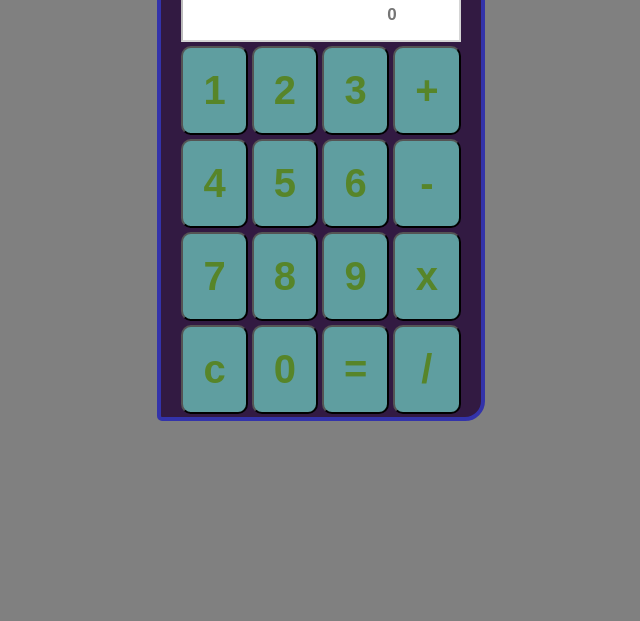
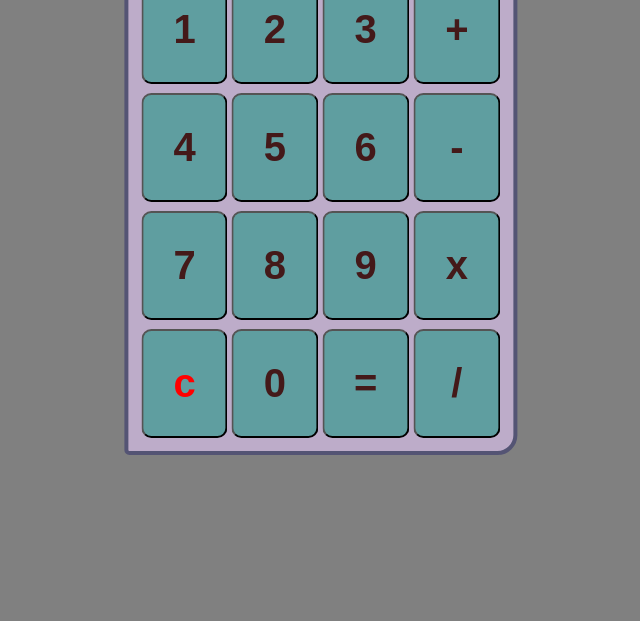
Before and after one commit to iriemena/calculator, a plain HTML site: page index.html in a window 1280 px wide. Shown: the part 256-877 px from the top of the page, without its empty margins (319-959 px from the left). After the commit the page ends 800 px from the top, so only its background shows below. Drawn offline with Linux system fonts and the light colour scheme.

Commit message:
addition

```diff
--- a/index.html
+++ b/index.html
@@ -6,7 +6,6 @@
 	<link rel="stylesheet" type="text/css" href="style.css" />
 
 	<body>
-	<div class="container">
 		<form name="calculator">
 			<caption>
 			<span>Calculator</span>
@@ -15,7 +14,7 @@
 				<tr>
 					<th colspan="4">
 						<input
-							type="text" style="font-size: 17px;" name="display"disabled="disabled"id="head"placeholder="                                        0"
+							type="text" style="font-size: 17px;" name="display"disabled="disabled"id="head"placeholder="                                              0"
 						/>
 					</th>
 				</tr>
@@ -39,7 +38,7 @@
 					<td><input type="button" name="multi" value="x" onclick="calculator.display.value += '*'" /></td>
 				</tr>
 				<tr>
-					<td><input type="button" name="clear" value="c" onclick="calculator.display.value = ''" /></td>
+					<td><input style="color: red;" type="button" name="clear" value="c" onclick="calculator.display.value = ''" /></td>
 					<td><input type="button" name="zero" value="0" onclick="calculator.display.value += '0'" /></td>
 					<td>
 						<input
@@ -50,6 +49,5 @@
 				</tr>
 			</table>
 		</form>
-		</div>
 	</body>
 </html>
--- a/style.css
+++ b/style.css
@@ -2,27 +2,12 @@
 	box-sizing: border-box;
 }
 body{
-	position: relative;
 	background-color: gray;
 
 }
 
 td{
 	animation: animate 5s infinite;
-}
-
-.container{
-	margin: 200px auto;
-	display: flex;
-	justify-content: center;
-	align-items: center;
-	width: 75%;
-	border: 4px solid #33a;
-	background-color: #321a42;
-	font-size: 2rem;
-	border-radius: 20px 5px;
-	color: #345;
-
 }
 
 @keyframes animate{
@@ -34,29 +19,41 @@ td{
 	}
 
 }
-
 span{
-	color: brown;
+	color:silver;
+	font-size: 2.5rem;
+	font-weight: bold;
 }
 
+
 input{
-	padding: 10px;
-	color: rgb(87, 133, 41);
+	color: rgb(68, 25, 25);
 	font-weight: bold;
 	background-color:cadetblue;
 	border-radius: 10px;
-	font-size: 30px;
+	font-size: 1.5rem;
 	width: 100%;
+	padding: 25px;
+	margin-top: 5px;
+}
+
+form{
+	position: fixed;
+	top: 50%;
+	left: 50%;
+	transform: translate(-50%, -50%);
+	background-color: #bdacc9;
+	border: 4px solid rgb(84, 84, 116);
+	border-radius: 20px 5px;
+	padding: 10px;
 }
 
 #head{
 	background-color: #fff;
-	padding: 15px;
-	border-radius: initial;
-	display: flex;
+	padding: 20px;
+	border-radius: 5px;
 
 }
-
 
 input:hover{
 	background-color: #ccc;
@@ -66,39 +63,25 @@ input:active{
 	color: red
 }
 
-@media screen and (max-width: 350px){
-	.container{
-		width: 100%;
-	}
-}
-@media screen and (min-width: 400px){
-	.container{
-		width: 67%;
-	}
-}
-
-
 @media screen and (min-width: 1024px){
-	.container{
-		width: 30%;
-	}
 
 	input{
-		padding: 20px;
-		font-size: 30px;
-
+		color: rgb(68, 25, 25);
+		font-weight: bold;
+		background-color:cadetblue;
+		border-radius: 10px;
+		font-size: 2rem;
+		width: 100%;
+		padding: 30px;
+		margin-top: 5px;
 	}
 
 }
 
 @media screen and (min-width: 1200px){
 
-	.container{
-		width: 26%;
-	}
-
 	input{
-		font-size: 40px;
-		padding: 20px;
+		font-size:2.5rem;
+		padding: 30px;
 	}
 }
```
